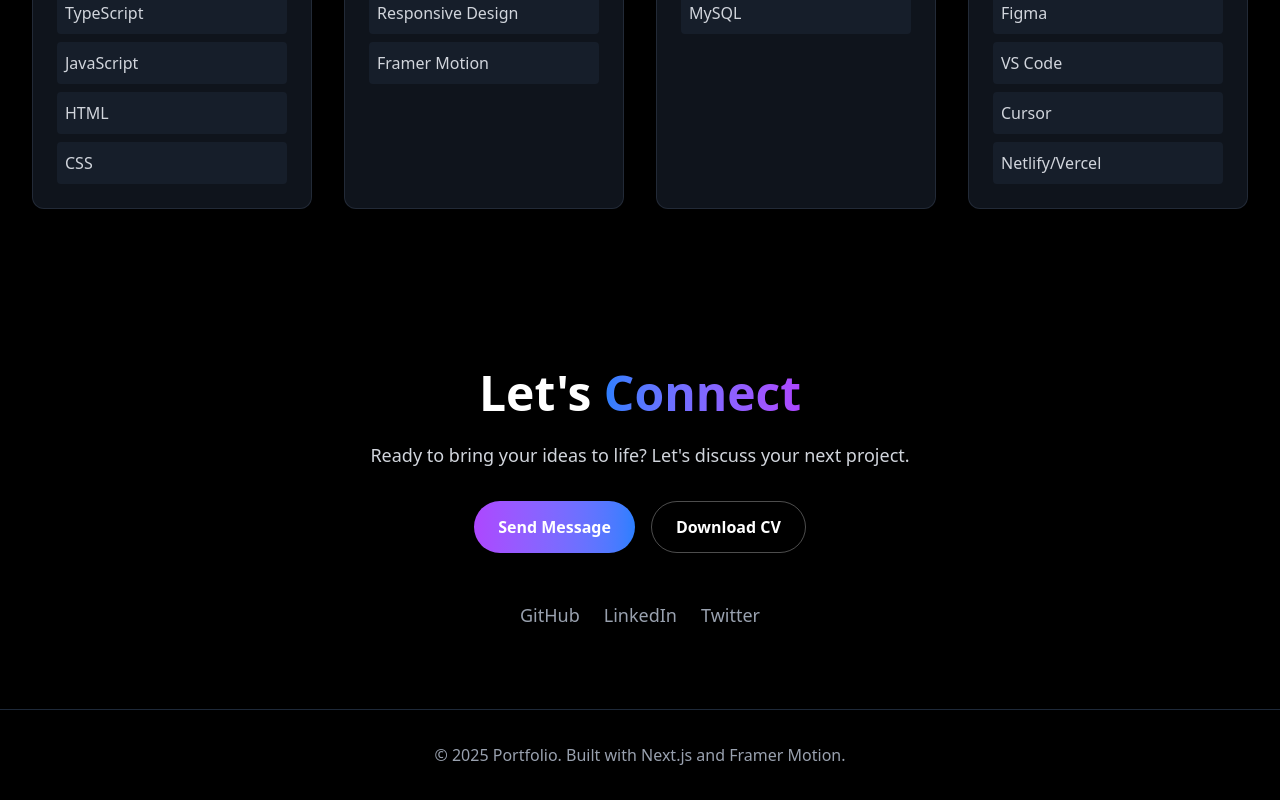
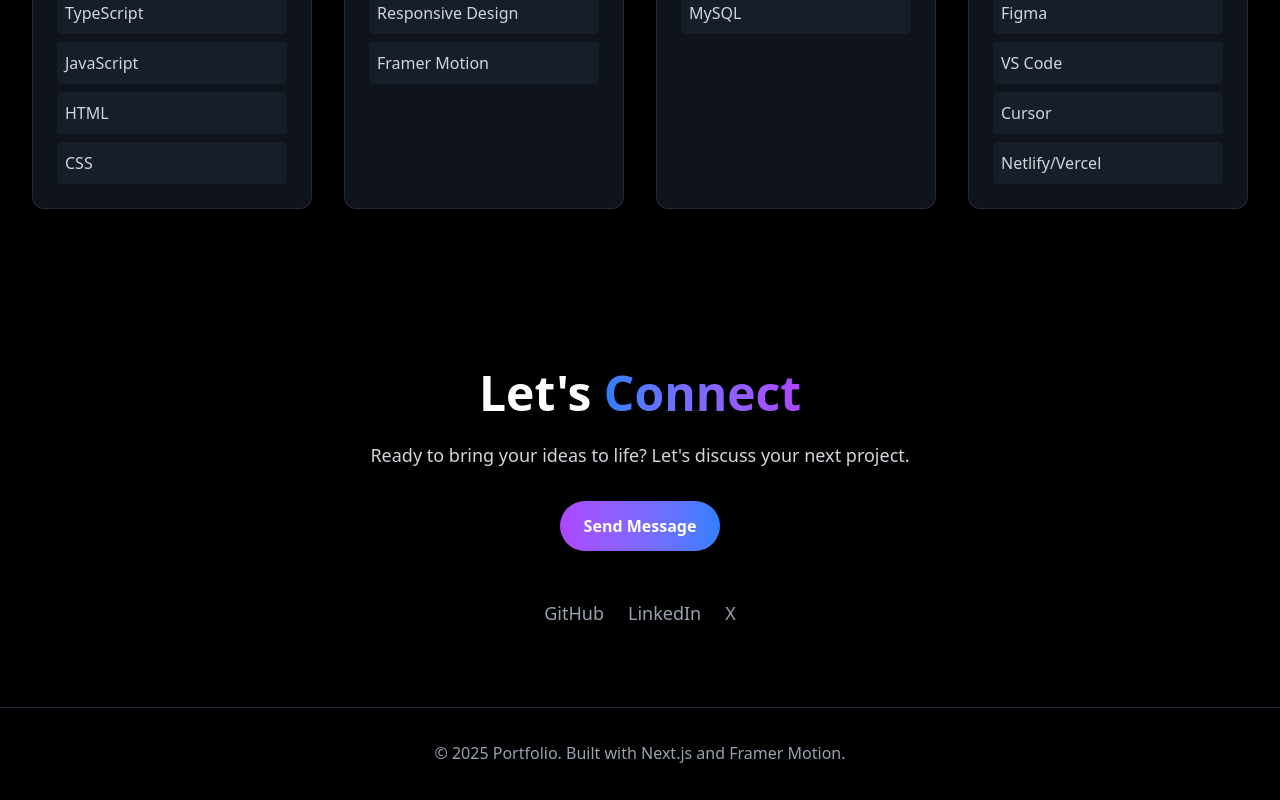
Before and after one commit to Hallotre/portfolio2025, a Next.js app: page / in a window 1280 px wide. Shown: the part 2501-3301 px from the top of the page. Built offline with nearby package versions, Linux system fonts and the light colour scheme.

Commit message:
Add contact information and social media links to the homepage

```diff
--- a/app/page.tsx
+++ b/app/page.tsx
@@ -8,6 +8,16 @@ import { projectsArray } from '@/lib/projects'
 export default function Home() {
   const { scrollYProgress } = useScroll()
   const headerOpacity = useTransform(scrollYProgress, [0, 0.1], [0, 1])
+
+  // Contact and social media links
+  const contactInfo = {
+    email: "tobyhaywood@proton.me",
+    social: {
+      github: "https://github.com/Hallotre",
+      linkedin: "https://linkedin.com/in/tobyhaywood",
+      X: "https://x.com/TobyHallotre"
+    }
+  }
 
   // Animation variants for better performance
   const fadeInUp = {
@@ -52,12 +62,14 @@ export default function Home() {
             transition={{ delay: 0.1 }}
           >
             <div className="flex items-center justify-between">
-              <motion.div
-                className="text-xl font-bold gradient-text"
-                whileHover={{ scale: 1.05 }}
-              >
-                Portfolio
-              </motion.div>
+              <Link href="/">
+                <motion.div
+                  className="text-xl font-bold gradient-text cursor-pointer"
+                  whileHover={{ scale: 1.05 }}
+                >
+                  Portfolio
+                </motion.div>
+              </Link>
               <div className="hidden md:flex space-x-8">
                 {['About', 'Projects', 'Skills', 'Contact'].map((item, index) => (
                   <motion.a
@@ -154,8 +166,7 @@ export default function Home() {
                 About <span className="gradient-text">Me</span>
               </h2>
               <p className="text-gray-300 text-lg leading-relaxed mb-6">
-                I&apos;m a passionate developer with expertise in modern web technologies.
-                I love creating digital experiences that are not only beautiful but also
+                I like creating digital experiences that are not only beautiful but also
                 functional and accessible.
               </p>
                               <p className="text-gray-300 text-lg leading-relaxed">
@@ -344,28 +355,21 @@ export default function Home() {
             </p>
 
             <motion.div
-              className="flex flex-col sm:flex-row gap-4 justify-center mb-12"
+              className="flex justify-center mb-12"
               variants={staggerChildren}
               initial="hidden"
               whileInView="visible"
               viewport={{ once: true }}
             >
-              <motion.button
+              <motion.a
+                href={`mailto:${contactInfo.email}`}
                 className="btn btn-primary"
                 variants={fadeInUp}
                 whileHover={hoverScale}
                 whileTap={{ scale: 0.95 }}
               >
                 Send Message
-              </motion.button>
-              <motion.button
-                className="btn btn-secondary"
-                variants={fadeInUp}
-                whileHover={hoverScale}
-                whileTap={{ scale: 0.95 }}
-              >
-                Download CV
-              </motion.button>
+              </motion.a>
             </motion.div>
 
             <motion.div
@@ -375,16 +379,18 @@ export default function Home() {
               whileInView="visible"
               viewport={{ once: true }}
             >
-              {['GitHub', 'LinkedIn', 'Twitter'].map((social) => (
+              {Object.entries(contactInfo.social).map(([platform, url]) => (
                 <motion.a
-                  key={social}
-                  href="#"
-                  className="text-gray-400 hover:text-white text-lg"
+                  key={platform}
+                  href={url}
+                  target="_blank"
+                  rel="noopener noreferrer"
+                  className="text-gray-400 hover:text-white text-lg capitalize"
                   variants={fadeInUp}
                   whileHover={{ y: -3, color: "#ffffff" }}
                   transition={{ type: "spring", stiffness: 300 }}
                 >
-                  {social}
+                  {platform === 'github' ? 'GitHub' : platform === 'linkedin' ? 'LinkedIn' : platform === 'twitter' ? 'Twitter' : platform}
                 </motion.a>
               ))}
             </motion.div>
```
